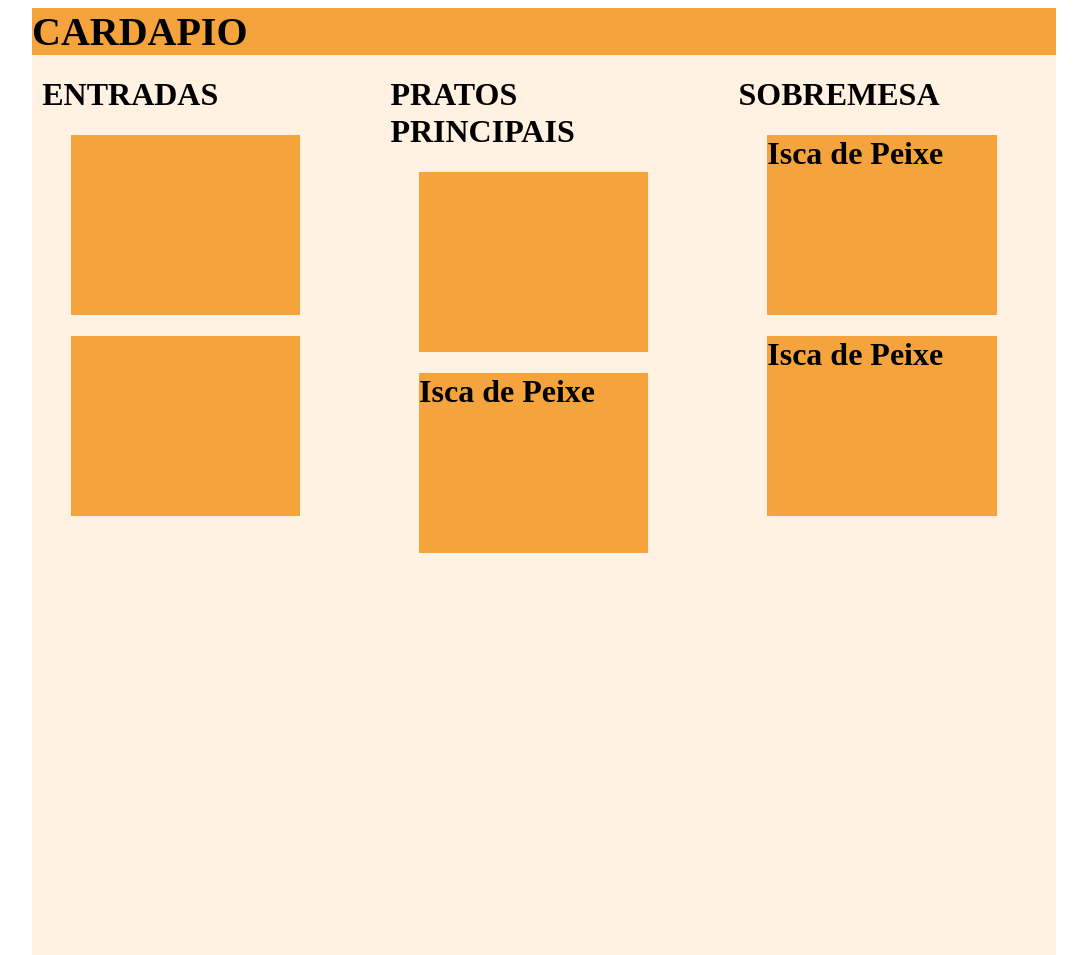
After one commit to hitvizeris/TCC, a Flask app: page /cardapio in a window 1280 px wide. The commit adds this page. Shown: the whole page, without its empty margins (104-1191 px from the left). Run offline with Flask 3, Linux system fonts and the light colour scheme.

Commit message:
cardapio_pagina

```diff
--- a/main.py
+++ b/main.py
@@ -27,6 +27,18 @@ class CasdastroForm(FlaskForm):
 def index():
     return render_template('index.html')
 
+@app.route('/localizacao')
+def localizacao():
+    return render_template('localizacao.html')
+
+@app.route('/quemsomos')
+def quemsomos():
+    return render_template('quemsomos.html')
+
+@app.route('/cardapio')
+def cardapio():
+    return render_template('cardapio.html')
+
 @app.route('/cadastro', methods=['GET', 'POST'])
 def cadastro():
         if Form.validade_on_submit():
--- /dev/null
+++ b/static/css/cardapio.css
@@ -0,0 +1,54 @@
+body{
+    height: 100%;
+    width: 100%;
+}
+.titulo{
+    background-color: #f5a43d;
+    font-size: 40px;
+    margin: 0 auto;
+}
+.div_princ{
+    background-color: #fff2e2;
+    height: 900px;
+    width: 80%;
+    margin: 0 auto;
+}
+.comidas{
+    background-color: #fff2e2;
+    height: 100%;
+    width: 100%;
+    display: flex;
+}
+.div1{
+    height: 80%;
+    width: 30%;
+    background-color: #fff2e2;
+    display: inline;
+    margin: 0% 3% 0% 1%;
+
+}
+.img1{
+    height: 200px;
+    width: 300px;
+}
+.div2{
+    height: 80%;
+    width: 30%;
+    background-color: #fff2e2;
+    display: inline;
+    margin: 0% 3% 0% 3%;
+}
+
+.div3{
+    height: 80%;
+    width: 30%;
+    background-color: #fff2e2;
+    display: inline;
+    margin: 0% 3% 0% 3%;
+}
+#div1,#div2,#div3,#div4,#div5,#div6{
+    height: 25%;
+    width: 80%;
+    margin: 0 auto;
+    background-color: #f5a43d;
+}
--- a/templates/comand.js
+++ b/static/js/comand.js
@@ -1,3 +1,4 @@
+
 menu = document.getElementById('itens');
 
 function clickMenu(){
--- /dev/null
+++ b/templates/cardapio.html
@@ -0,0 +1,54 @@
+<!DOCTYPE html>
+<html lang="en">
+<head>
+    <meta charset="UTF-8">
+    <meta name="viewport" content="width=device-width, initial-scale=1.0">
+    <title>Document</title>
+    <link rel="stylesheet" href="../static/css/cardapio.css">
+</head>
+<body>
+    <div class="div_princ">
+    <h1 class="titulo">CARDAPIO</h1>
+
+    <div class="comidas">
+
+        <div class="div1">
+            <h1>ENTRADAS</h1>
+            <div id="div1">
+                <h1></h1>
+            </div>
+            <div  id="div2">
+                <h1></h1>
+            </div>
+
+        </div>
+
+        <div  class="div2">
+            <h1>PRATOS PRINCIPAIS</h1>
+            <div  id="div3">
+                <h1></h1>
+            </div>
+
+            <div  id="div4">
+                <h1>Isca de Peixe</h1>
+        </div>
+
+
+    </div>
+
+    <div  class="div3">
+        <h1>SOBREMESA</h1>
+        <div id="div5">
+            <h1>Isca de Peixe</h1>
+        </div>
+        <div id="div6">
+            <h1>Isca de Peixe</h1>
+        </div>
+
+    </div>
+    </div>
+
+    </div>
+
+</body>
+</html>
```
Also changed, not shown: templates/index.html (+9 -9 lines), static/images/image.jpg (added).
